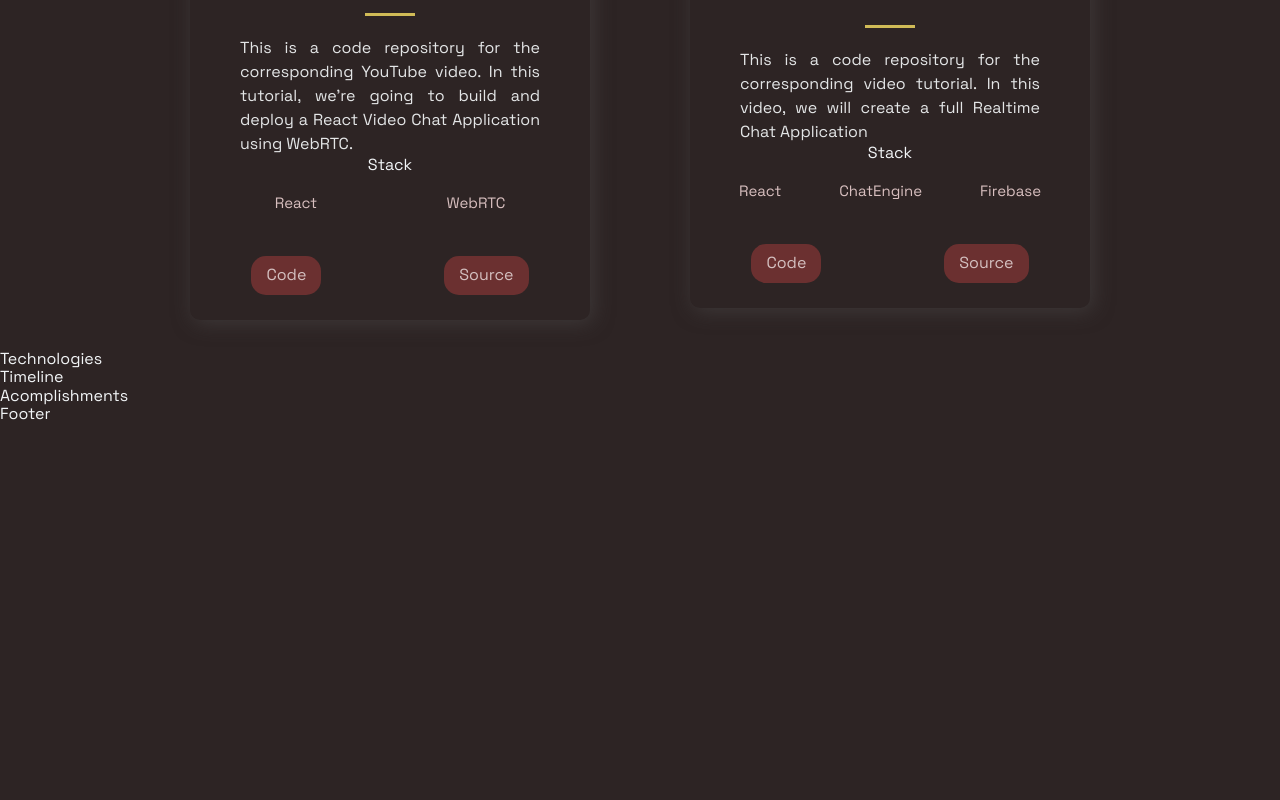
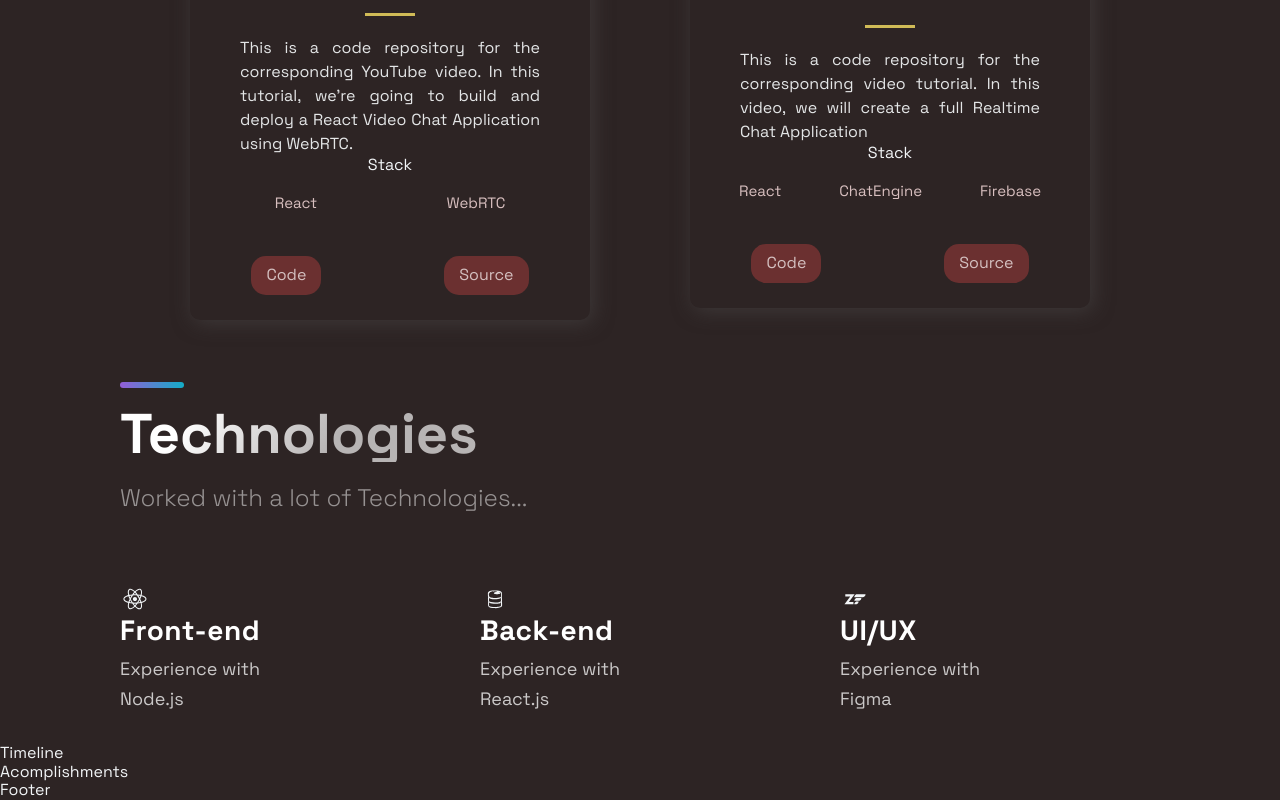
Before and after one commit to SharmaManjul/MyPortfolio, a Next.js app: page / in a window 1280 px wide. Shown: the part 1847-2647 px from the top of the page. Before the commit the page ends 2271 px from the top, so only its background shows below. Built offline with nearby package versions, Linux system fonts and the light colour scheme.

Commit message:
Adding technologies section.

```diff
--- a/src/components/Technologies/Technologies.js
+++ b/src/components/Technologies/Technologies.js
@@ -4,9 +4,44 @@
 import { List, ListContainer, ListItem, ListParagraph, ListTitle } from './TechnologiesStyles';
 
 const Technologies = () =>  (
-  <div>
-    Technologies
-  </div>
+  <Section id="tech">
+    <SectionDivider/>
+    <br />
+      <SectionTitle>Technologies</SectionTitle>
+      <SectionText>Worked with a lot of Technologies...</SectionText>
+      <List>
+        <ListItem>
+          <DiReact size="3rem"/>
+          <ListContainer>
+            <ListTitle>Front-end</ListTitle>
+            <ListParagraph>
+              Experience with <br />
+              Node.js
+            </ListParagraph>
+          </ListContainer>
+        </ListItem>
+        <ListItem>
+          <DiFirebase size="3rem"/>
+          <ListContainer>
+            <ListTitle>Back-end</ListTitle>
+            <ListParagraph>
+              Experience with <br />
+              React.js
+            </ListParagraph>
+          </ListContainer>
+        </ListItem>
+        <ListItem>
+          <DiZend size="3rem"/>
+          <ListContainer>
+            <ListTitle>UI/UX</ListTitle>
+            <ListParagraph>
+              Experience with <br />
+              Figma
+            </ListParagraph>
+          </ListContainer>
+        </ListItem>
+      </List>
+  </Section>
 );
 
 export default Technologies;
```
